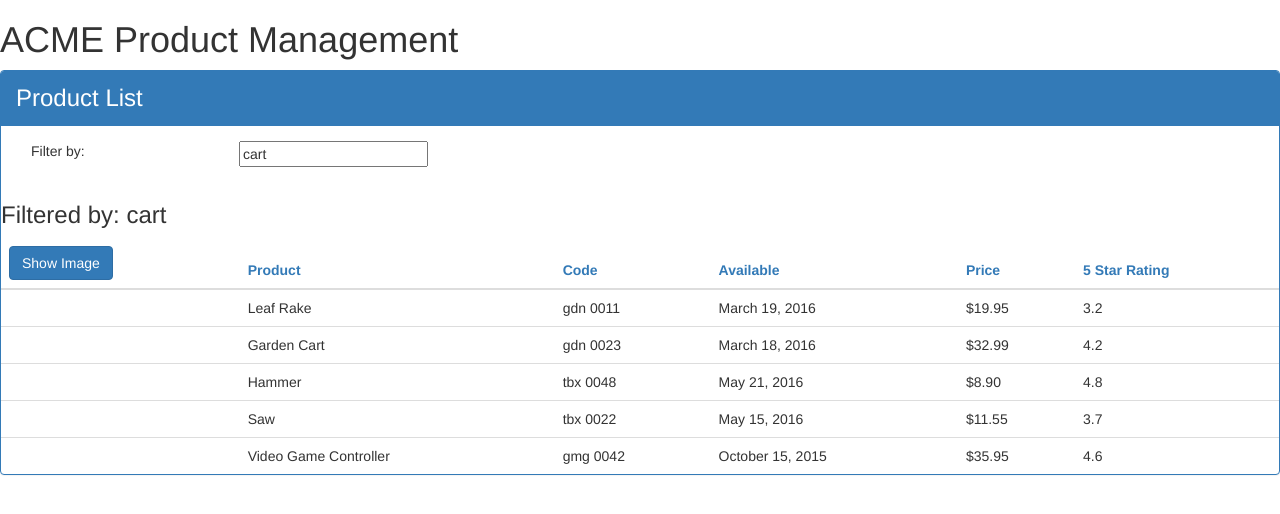
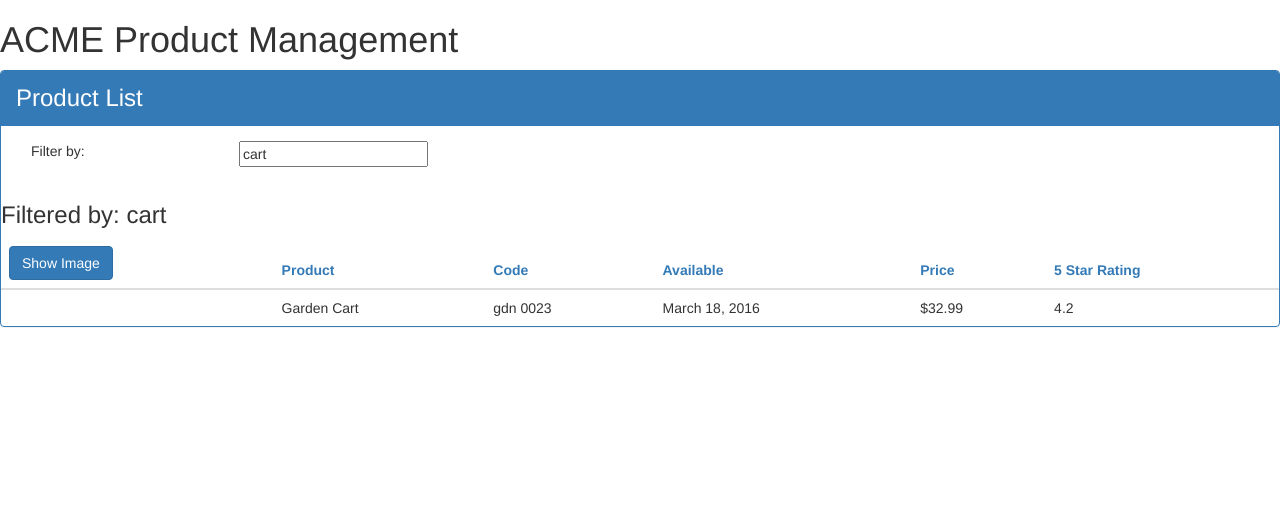
Before and after one commit to ryanchesnut/APM, an Angular app: page / in a window 1280 px wide. Shown: the top 514 px of the page. Built offline with nearby package versions, Linux system fonts and the light colour scheme.

Commit message:
filter
Added product filter

```diff
--- a/src/app/products/product-list.component.html
+++ b/src/app/products/product-list.component.html
@@ -33,7 +33,7 @@
             </tr>
         </thead>
         <tbody>
-            <tr *ngFor="let product of products">
+            <tr *ngFor="let product of filteredProducts">
             <td ><img *ngIf="showImage" [src]="product.imageUrl"
                      [title]="product.productName"
                      [style.width.px]="imageWidth"
--- a/src/app/products/product-list.component.ts
+++ b/src/app/products/product-list.component.ts
@@ -9,11 +9,21 @@
 
 
 export class ProductListComponent implements OnInit {
+
     pageTitle: string = 'Product List';
     imageWidth: number = 50;
     imageMargin: number = 2;
     showImage: boolean = false;
-    listFilter: string = 'cart';
+
+    _listFilter: string;
+    get listFilter() {
+        return this._listFilter;
+    }
+    set listFilter(value: string) {
+       this._listFilter = value;
+       this.filteredProducts = this.listFilter ? this.performFilter(this.listFilter) : this.products;
+    }
+    filteredProducts: IProduct[];
     products: IProduct[] = [
         {
             'productId': 1,
@@ -74,4 +84,15 @@
         console.log('In OnInit');
     }
 
+    constructor() {
+        this.filteredProducts = this.products;
+        this.listFilter = 'cart';
+    }
+
+    performFilter(filterBy: string): IProduct[] {
+        filterBy = filterBy.toLocaleLowerCase();
+        return this.products.filter((product: IProduct) =>
+            product.productName.toLocaleLowerCase().indexOf(filterBy) !== -1);
+    }
+
 }
```
